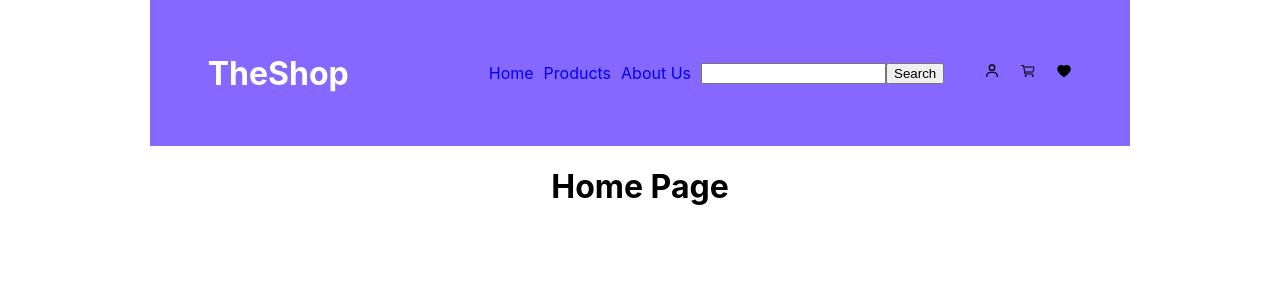
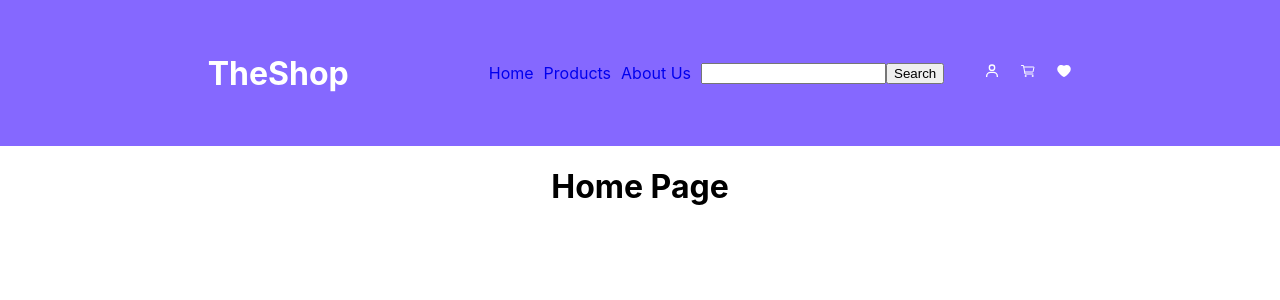
Before and after one commit to MartaPanasyuk/web-shop-frontEnd, a React (Create React App) app: page / in a window 1280 px wide. Shown: the top 300 px of the page. Built offline with nearby package versions, Linux system fonts and the light colour scheme.

Commit message:
added few css for NavBar

```diff
--- a/src/App.css
+++ b/src/App.css
@@ -2,16 +2,20 @@
   text-align: center;
 }
 
-.Container {
+.container {
   max-width: 980px;
   margin: 0 auto;
+}
+
+.header_navbar {
+  background-color: #8568ff;
 }
 
 .NavBar {
   display: flex;
   justify-content: center;
   align-items: center;
-  background-color: #8568FF;
+  background-color: #8568ff;
   height: 146px;
 }
 
@@ -27,19 +31,23 @@
 }
 
 .NavBar-Left ul {
-display: flex;
-list-style: none;
-justify-content: space-around;
+  display: flex;
+  list-style: none;
+  justify-content: space-around;
 }
-
 
 a {
   padding-right: 10px;
   text-decoration: none;
 }
 
+a:hover {
+  color: black;
+}
+
 .NavBar-Icons {
   padding-left: 20px;
+  color: white;
 }
 
 .NavBar-Icons svg {
--- a/src/App.js
+++ b/src/App.js
@@ -1,5 +1,5 @@
 import "./App.css";
-import { Routes, Route, Link } from "react-router-dom";
+import { Routes, Route } from "react-router-dom";
 import { NavBar } from "./components/NavBar";
 
 import {
@@ -12,15 +12,16 @@ import {
 function App() {
   return (
     <div className="App">
-      <div className="Container">
+      <div className="header_navbar">
         <NavBar />
-        <Routes>
-          <Route path="/" element={<HomePage />} />
-          <Route path="/shop" element={<ProductPage />} />
-          <Route path="/details/:id" element={<ProductDetailsPage />} />
-          <Route path="/contacts" element={<AboutUsPage />} />
-        </Routes>
       </div>
+
+      <Routes>
+        <Route path="/" element={<HomePage />} />
+        <Route path="/shop" element={<ProductPage />} />
+        <Route path="/details/:id" element={<ProductDetailsPage />} />
+        <Route path="/contacts" element={<AboutUsPage />} />
+      </Routes>
     </div>
   );
 }
--- a/src/components/NavBar/index.jsx
+++ b/src/components/NavBar/index.jsx
@@ -6,13 +6,21 @@ import { BiUser } from "react-icons/bi";
 
 const NavBar = () => {
   return (
-    <div className="NavBar">
+    <div className="NavBar container">
       <div className="NavBar-Left">
-        <h1>The<span>Shop</span></h1>
+        <h1>
+          The<span>Shop</span>
+        </h1>
         <ul>
-          <li className="NavBar-Link"><Link to="/">Home</Link></li>
-          <li className="NavBar-Link"><Link to="/shop">Products</Link></li>
-          <li className="NavBar-Link"><Link to="/contacts">About Us</Link></li>
+          <li className="NavBar-Link">
+            <Link to="/">Home</Link>
+          </li>
+          <li className="NavBar-Link">
+            <Link to="/shop">Products</Link>
+          </li>
+          <li className="NavBar-Link">
+            <Link to="/contacts">About Us</Link>
+          </li>
         </ul>
       </div>
       <div className="NavBar-Search">
@@ -20,7 +28,7 @@ const NavBar = () => {
       </div>
       <div className="NavBar-Icons">
         <BiUser />
-        <IoCartOutline/>
+        <IoCartOutline />
         <AiFillHeart />
       </div>
     </div>
--- a/src/components/SearchBar/index.jsx
+++ b/src/components/SearchBar/index.jsx
@@ -1,11 +1,10 @@
-
 const SearchBar = () => {
   return (
-    <form>
-        <input type="search"/>
-        <button>Search</button>
+    <form className="header-search">
+      <input type="search" />
+      <button>Search</button>
     </form>
-  )
-}
+  );
+};
 
-export { SearchBar }
+export { SearchBar };
--- a/src/components/SearchBar/styles.css
+++ b/src/components/SearchBar/styles.css
@@ -0,0 +1,3 @@
+.header-search {
+  border: none;
+}
```
Also changed, not shown: src/components/NavBar/index.css (deleted), src/components/NavBar/style.css (added).
